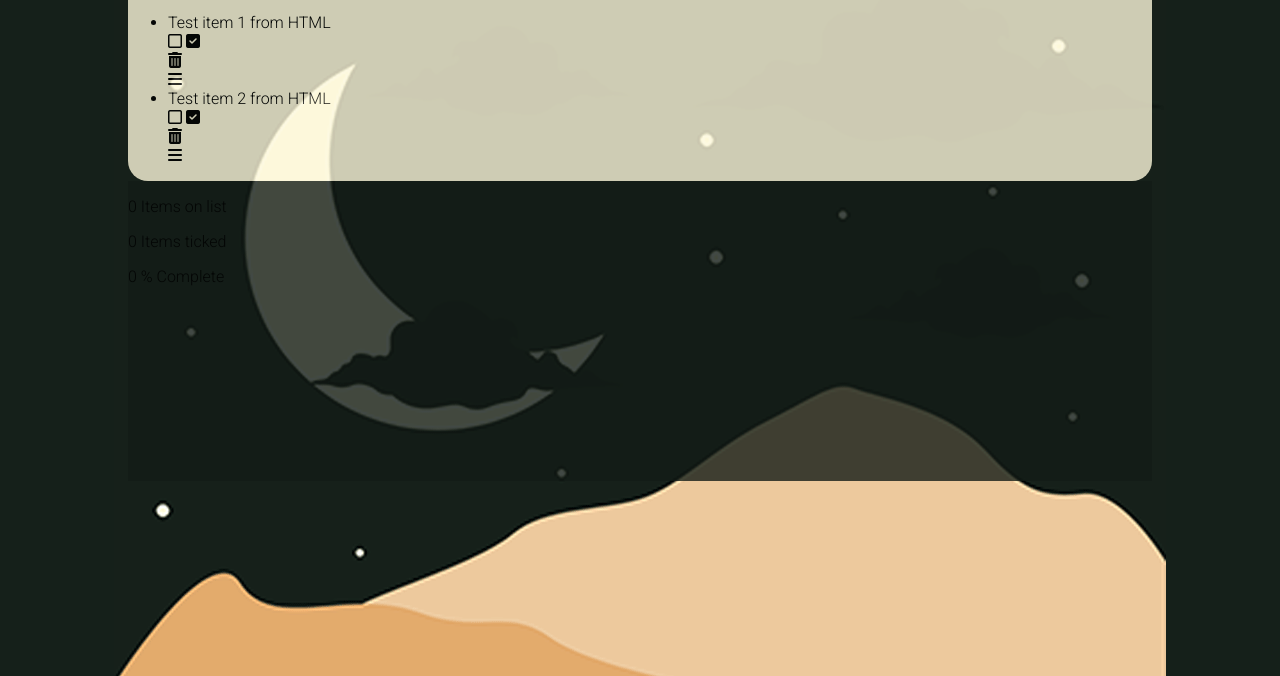
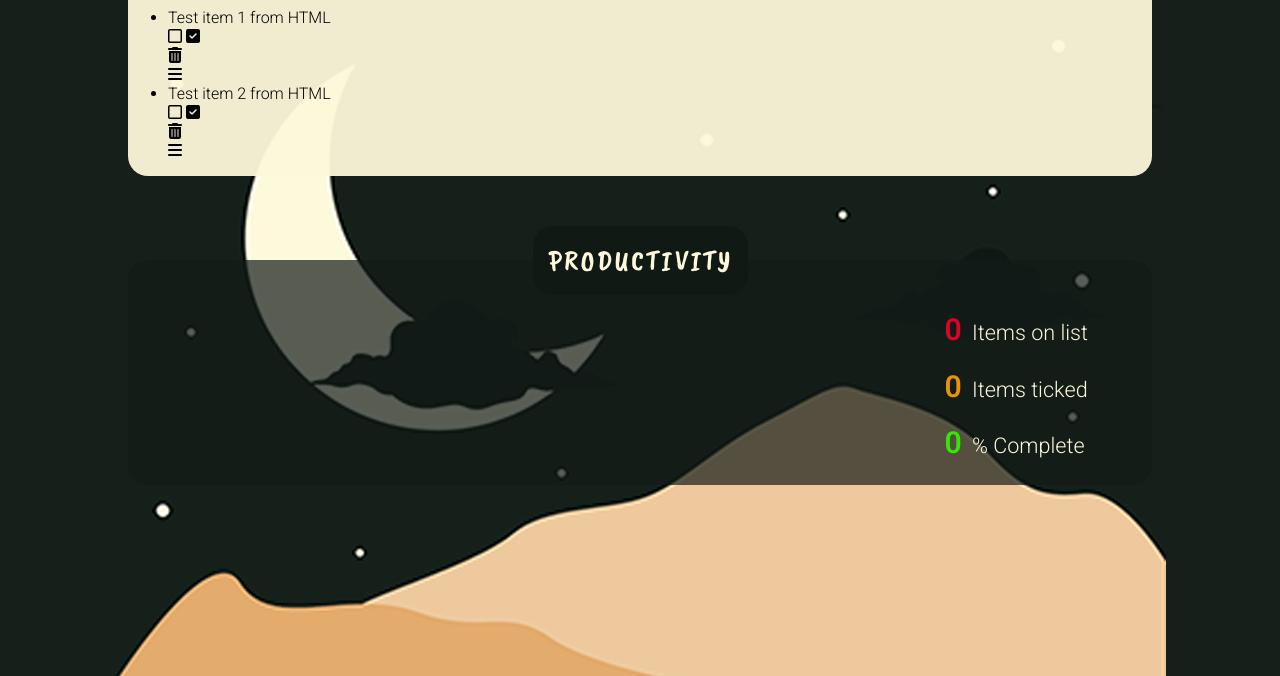
Before and after one commit to rstan-dev/P2-To-Doodly, a plain HTML site: page index.html in a window 1280 px wide. Shown: the part 124-800 px from the top of the page. Drawn offline with nearby package versions, Linux system fonts and the light colour scheme.

Commit message:
CSS: style productivity area

```diff
--- a/assets/css/style.css
+++ b/assets/css/style.css
@@ -29,15 +29,67 @@ body {
 }
 
 .task-list-container {
-    background-color: #fdf8db;
-    opacity: 80%;
+    background-color: rgba(253, 248, 219, 0.95);
     width: 80%;
     border-radius: 20px;
+    margin-bottom: 50px;
 }
 
 .productivity-container {
-    background-color: #131c17;
-    opacity: 80%;
+    background-color: rgba(19, 28, 23, 0.7);
     width: 80%;
-    height: 300px;
+    height: 225px;
+    border-radius: 20px;
+    position: relative;
 }
+
+.productivity-text {
+    background-color: #111914;
+    font-family: 'Caveat Brush', sans-serif;
+    letter-spacing: 0.075em;
+    width: 215px;
+    padding: 1rem;
+    margin: 0 auto;
+    margin-bottom: -35px;
+    color: #fdf8db;
+    text-align: center;
+    vertical-align: middle;
+    z-index: 5;
+    border-radius: 20px;
+    font-size: 180%;
+}
+
+.calc-container {
+    padding-right: 4rem;
+    padding-bottom: 0.2rem;
+    position: absolute;
+    right: 0;
+    bottom: 0;
+}
+
+.items-counter-text {
+    color: #fdf8db;
+    font-size: 135%;
+    opacity: 200%;
+}
+
+.items-counter-number {
+    color: #da0428;
+    font-weight: 600;
+    font-size: 140%;
+    padding-right: 5px;
+}
+
+.items-ticked-number {
+    color: #e79505;
+    font-weight: 600;
+    font-size: 140%;
+    padding-right: 5px;
+}
+
+.items-complete-percent {
+    color: #35e705;
+    font-weight: 600;
+    font-size: 140%;
+    padding-right: 5px;
+}
--- a/index.html
+++ b/index.html
@@ -58,16 +58,20 @@
             </ul>
         </form>
     </div>
+    <div class="productivity-text">
+        PRODUCTIVITY
+    </div>
+
     <div class="productivity-container">
+
+
         <div class="calc-container">
             <p class="items-counter-text"><span class="items-counter-number">0</span>
                 Items on list</p>
-            <p class="items-ticked-text"><span class="items-ticked-number">0</span>
+            <p class="items-counter-text"><span class="items-ticked-number">0</span>
                 Items ticked</p>
-            <p class="percent-complete-text"><span class="items-complete-percent">0</span> % Complete</p>
-
+            <p class="items-counter-text"><span class="items-complete-percent">0</span> % Complete</p>
         </div>
-
     </div>
 
     <script src="assets/js/script.js"></script>
```
